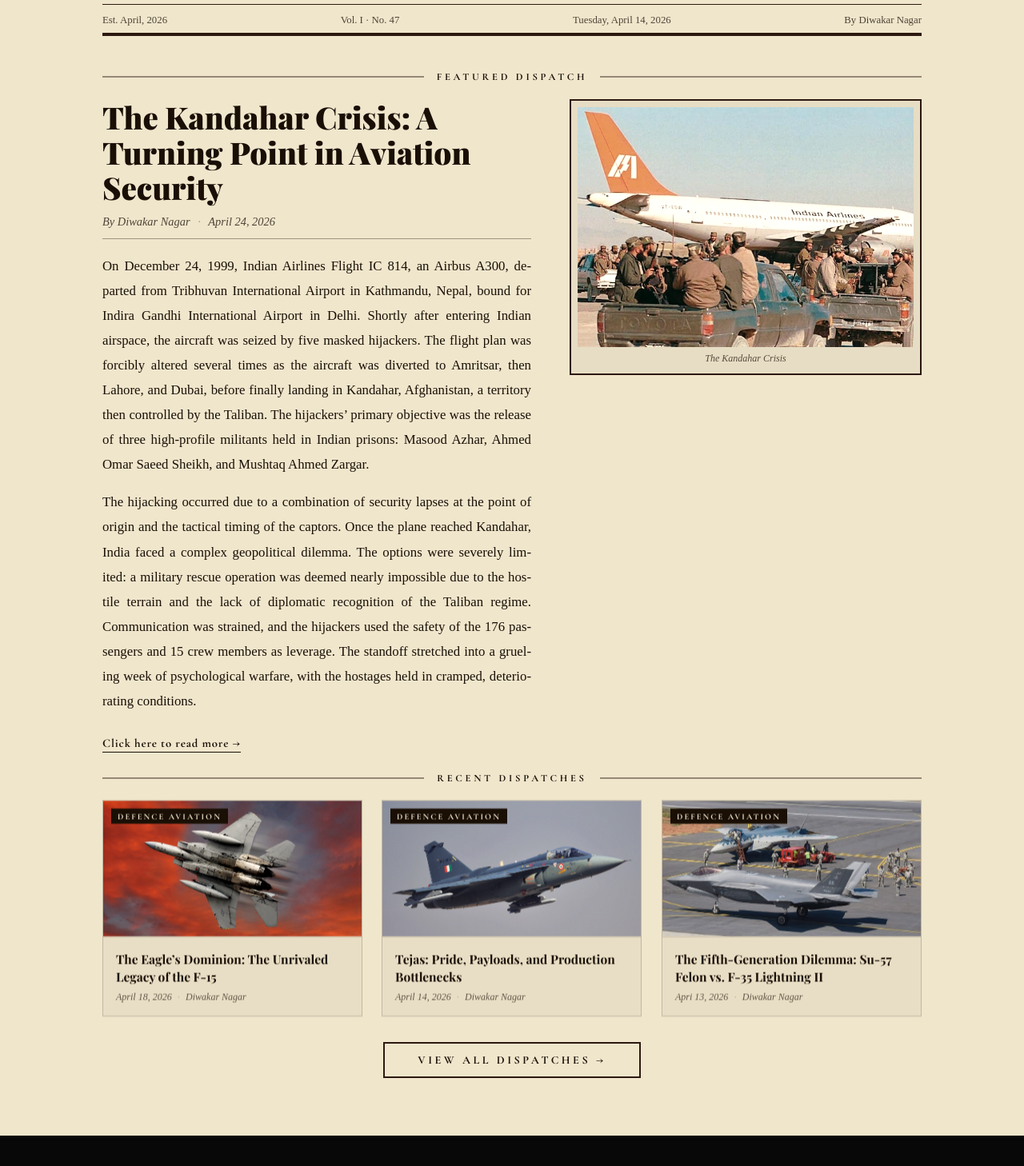
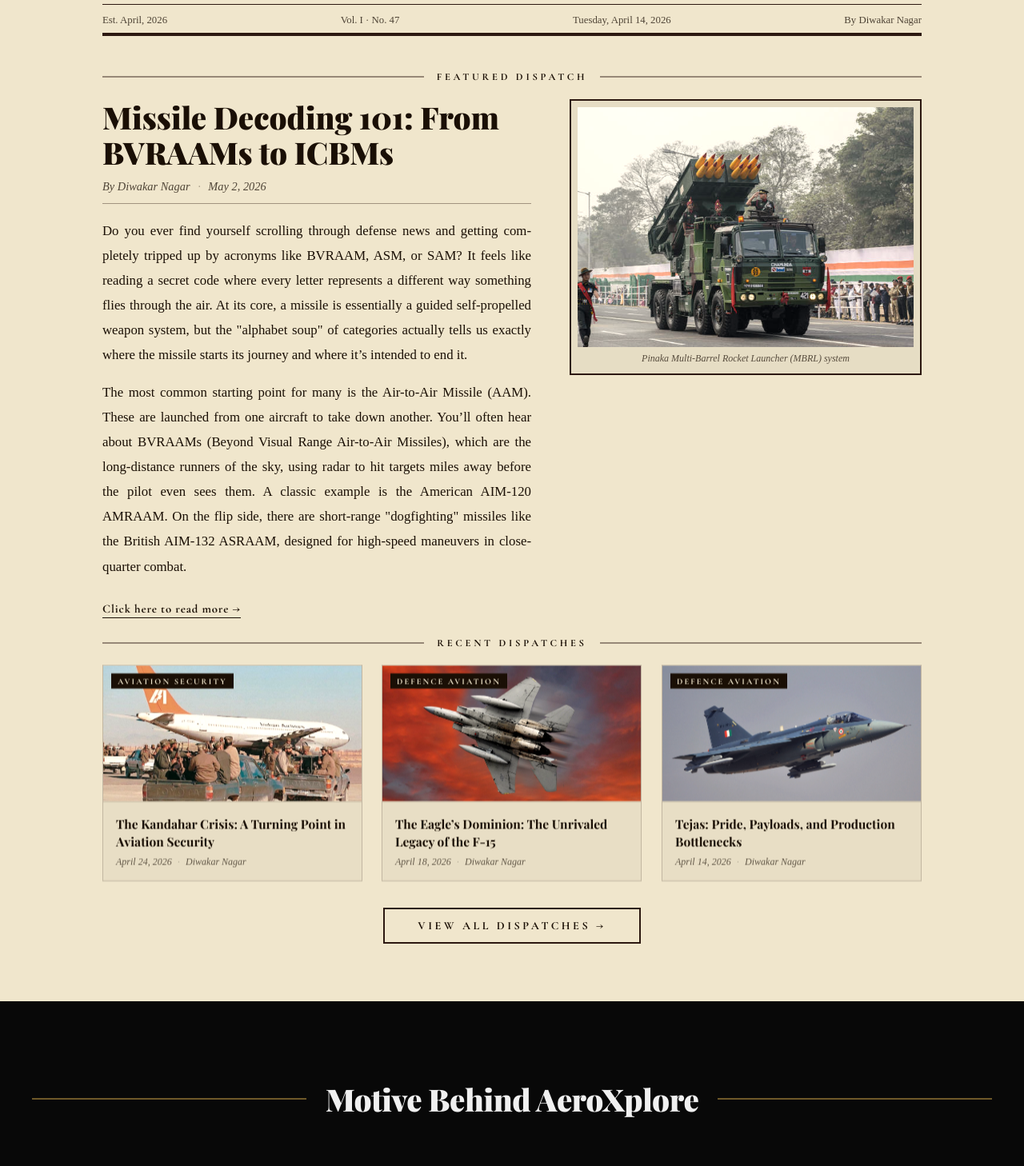
Before and after one commit to diwakar-web/AeroXplore.in, a React (Vite) app in the folder Frontend/: page / in a window 1280 px wide. Shown: the part 225-1683 px from the top of the page at 80% size. Built offline with nearby package versions, Linux system fonts and the light colour scheme; no server answers; a web font is replaced by a local one.

Commit message:
feat: implement initial blog architecture with AllBlogs, BlogPost, and Home page components

```diff
--- a/Frontend/src/Pages/AllBlogs.jsx
+++ b/Frontend/src/Pages/AllBlogs.jsx
@@ -5,6 +5,14 @@
 
 // ─── Blog Data (single source of truth — keep in sync with Home.jsx) ──────────
 const allBlogPosts = [
+  {
+    id: 'missile',
+    title: "Missile Decoding 101: From BVRAAMs to ICBMs",
+    date: 'May 2, 2026',
+    author: 'Diwakar Nagar',
+    image: '/images/missile.jpg',
+    category: 'Strategic Weapons',
+  },
   {
     id: 'ic-814',
     title: "The Kandahar Crisis: A Turning Point in Aviation Security",
--- a/Frontend/src/Pages/BlogPost.jsx
+++ b/Frontend/src/Pages/BlogPost.jsx
@@ -4,6 +4,22 @@
 import useScrollReveal from '../hooks/useScrollReveal';
 
 const postData = {
+  'missile': {
+    title: "Missile Decoding 101: From BVRAAMs to ICBMs",
+    date: 'May 2, 2026',
+    author: 'Diwakar Nagar',
+    category: 'Strategic Weapons',
+    image: '/images/missile.jpg',
+    thought: "The object of war is not to die for your country but to make the other bastard die for his.",
+    content: [
+      "Do you ever find yourself scrolling through defense news and getting completely tripped up by acronyms like BVRAAM, ASM, or SAM? It feels like reading a secret code where every letter represents a different way something flies through the air. At its core, a missile is essentially a guided self-propelled weapon system, but the \"alphabet soup\" of categories actually tells us exactly where the missile starts its journey and where it’s intended to end it.",
+      "The most common starting point for many is the Air-to-Air Missile (AAM). These are launched from one aircraft to take down another. You’ll often hear about BVRAAMs (Beyond Visual Range Air-to-Air Missiles), which are the long-distance runners of the sky, using radar to hit targets miles away before the pilot even sees them. A classic example is the American AIM-120 AMRAAM. On the flip side, there are short-range \"dogfighting\" missiles like the British AIM-132 ASRAAM, designed for high-speed maneuvers in close-quarter combat.",
+      "When the target is on the ground or at sea, we move into the world of Air-to-Surface Missiles (ASM) and Anti-Ship Missiles (AShM). These are dropped from planes to strike stationary bunkers, moving tanks, or warships. The French Exocet is a legendary anti-ship missile known for its \"sea-skimming\" flight path, while the American AGM-114 Hellfire is the go-to for precision strikes against ground armor. These systems rely on laser guidance or infrared cameras to ensure they hit the bullseye without causing unnecessary collateral damage.",
+      "Then there are the guardians of the ground: Surface-to-Air Missiles (SAM). These are launched from trucks or ships to intercept incoming planes or other missiles. You might have heard of the S-400 Triumf from Russia or the Patriot system from the U.S.; these act like a high-tech shield, scanning the skies constantly. Alongside these are Surface-to-Surface Missiles (SSM), which include the massive Intercontinental Ballistic Missiles (ICBMs) like the Minuteman III. These are designed to travel vast distances, sometimes across continents, following a high-arcing trajectory.",
+      "Finally, we classify missiles by how they fly: Cruise vs. Ballistic. Cruise missiles, like the BrahMos or Tomahawk, fly at low altitudes and stay within the atmosphere, behaving almost like a pilotless airplane. Ballistic missiles, however, are like powerful rockets that get launched into the upper atmosphere or space before gravity pulls them back down at incredible speeds. Whether it’s a tactical strike or a strategic deterrent, understanding these labels helps clear the fog of war and makes that \"alphabet soup\" much easier to digest.",
+      "A special mention must go to the BrahMos, a standout in the Cruise Missile category. Unlike subsonic cruise missiles like the U.S. Tomahawk, the BrahMos is a supersonic powerhouse—currently the fastest of its kind in the world. Developed as a joint venture between India and Russia, it travels at Mach 2.8 to 3.0, making it nearly impossible for existing air defense systems to intercept. Whether launched from a ship, a submarine, or a fighter jet, its combination of extreme speed and \"fire-and-forget\" precision sets a new global benchmark for tactical strikes."
+    ]
+  },
   'ic-814': {
     title: "The Kandahar Crisis: A Turning Point in Aviation Security",
     date: 'April 24, 2026',
--- a/Frontend/src/Pages/Home.jsx
+++ b/Frontend/src/Pages/Home.jsx
@@ -5,16 +5,24 @@
 import logo from '../assets/logo.png';
 
 const featuredPost = {
-  id: 'ic-814',
-  title: "The Kandahar Crisis: A Turning Point in Aviation Security",
-  date: 'April 24, 2026',
+  id: 'missile',
+  title: "Missile Decoding 101: From BVRAAMs to ICBMs",
+  date: 'May 2, 2026',
   author: 'Diwakar Nagar',
-  caption: 'The Kandahar Crisis',
-  para1:`On December 24, 1999, Indian Airlines Flight IC 814, an Airbus A300, departed from Tribhuvan International Airport in Kathmandu, Nepal, bound for Indira Gandhi International Airport in Delhi. Shortly after entering Indian airspace, the aircraft was seized by five masked hijackers. The flight plan was forcibly altered several times as the aircraft was diverted to Amritsar, then Lahore, and Dubai, before finally landing in Kandahar, Afghanistan, a territory then controlled by the Taliban. The hijackers’ primary objective was the release of three high-profile militants held in Indian prisons: Masood Azhar, Ahmed Omar Saeed Sheikh, and Mushtaq Ahmed Zargar.`,
-  para2:`The hijacking occurred due to a combination of security lapses at the point of origin and the tactical timing of the captors. Once the plane reached Kandahar, India faced a complex geopolitical dilemma. The options were severely limited: a military rescue operation was deemed nearly impossible due to the hostile terrain and the lack of diplomatic recognition of the Taliban regime. Communication was strained, and the hijackers used the safety of the 176 passengers and 15 crew members as leverage. The standoff stretched into a grueling week of psychological warfare, with the hostages held in cramped, deteriorating conditions.`
+  caption: 'Pinaka Multi-Barrel Rocket Launcher (MBRL) system',
+  para1:`Do you ever find yourself scrolling through defense news and getting completely tripped up by acronyms like BVRAAM, ASM, or SAM? It feels like reading a secret code where every letter represents a different way something flies through the air. At its core, a missile is essentially a guided self-propelled weapon system, but the \"alphabet soup\" of categories actually tells us exactly where the missile starts its journey and where it’s intended to end it.`,
+  para2:`The most common starting point for many is the Air-to-Air Missile (AAM). These are launched from one aircraft to take down another. You’ll often hear about BVRAAMs (Beyond Visual Range Air-to-Air Missiles), which are the long-distance runners of the sky, using radar to hit targets miles away before the pilot even sees them. A classic example is the American AIM-120 AMRAAM. On the flip side, there are short-range \"dogfighting\" missiles like the British AIM-132 ASRAAM, designed for high-speed maneuvers in close-quarter combat.`
 };
 
 const blogPosts = [
+  {
+    id: 'ic-814',
+    title: "The Kandahar Crisis: A Turning Point in Aviation Security",
+    date: ' April 24, 2026',
+    author: 'Diwakar Nagar',
+    image: '/images/ic-814.jpg',
+    category: 'Aviation Security',
+  },
   {
     id: 'f-15',
     title: 'The Eagle’s Dominion: The Unrivaled Legacy of the F-15',
@@ -31,14 +39,7 @@
     image: '/images/tejas.jpg',
     category: 'Defence Aviation',
   },
-  {
-    id: '5th gen',
-    title: "The Fifth-Generation Dilemma: Su-57 Felon vs. F-35 Lightning II",
-    date: 'Apri 13, 2026',
-    author: 'Diwakar Nagar',
-    image: '/images/su57-f35.jpg',
-    category: 'Defence Aviation',
-  },
+
 
 ];
 
@@ -161,7 +162,7 @@
               <div className="featured-right" data-reveal="fade-right" style={{ '--reveal-delay': '0.3s' }}>
                 <div className="featured-photo-frame">
                   <img
-                    src="/images/ic-814.jpg"
+                    src="/images/missile.jpg"
                     alt="Featured Article"
                     className="featured-photo"
                   />
```
